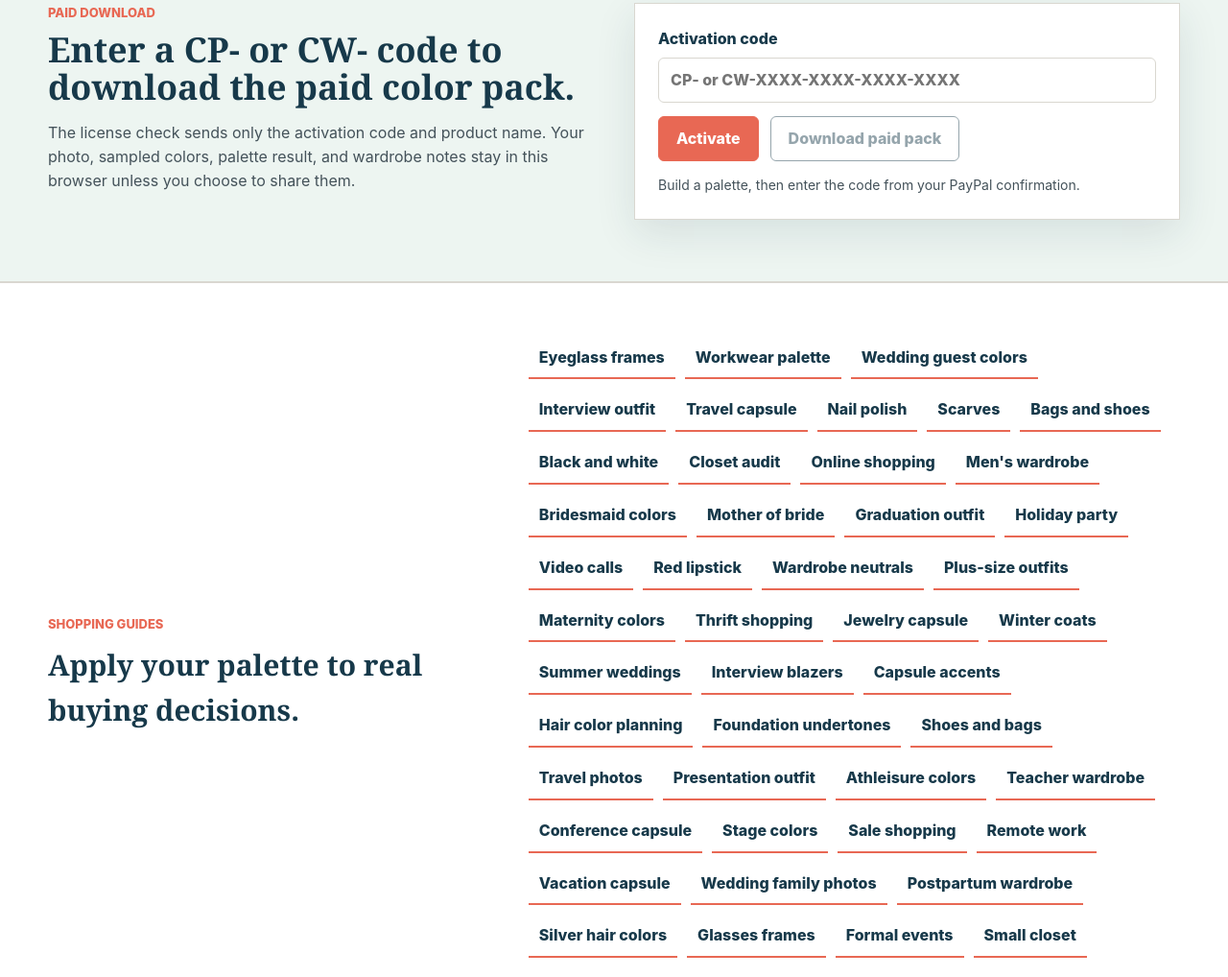
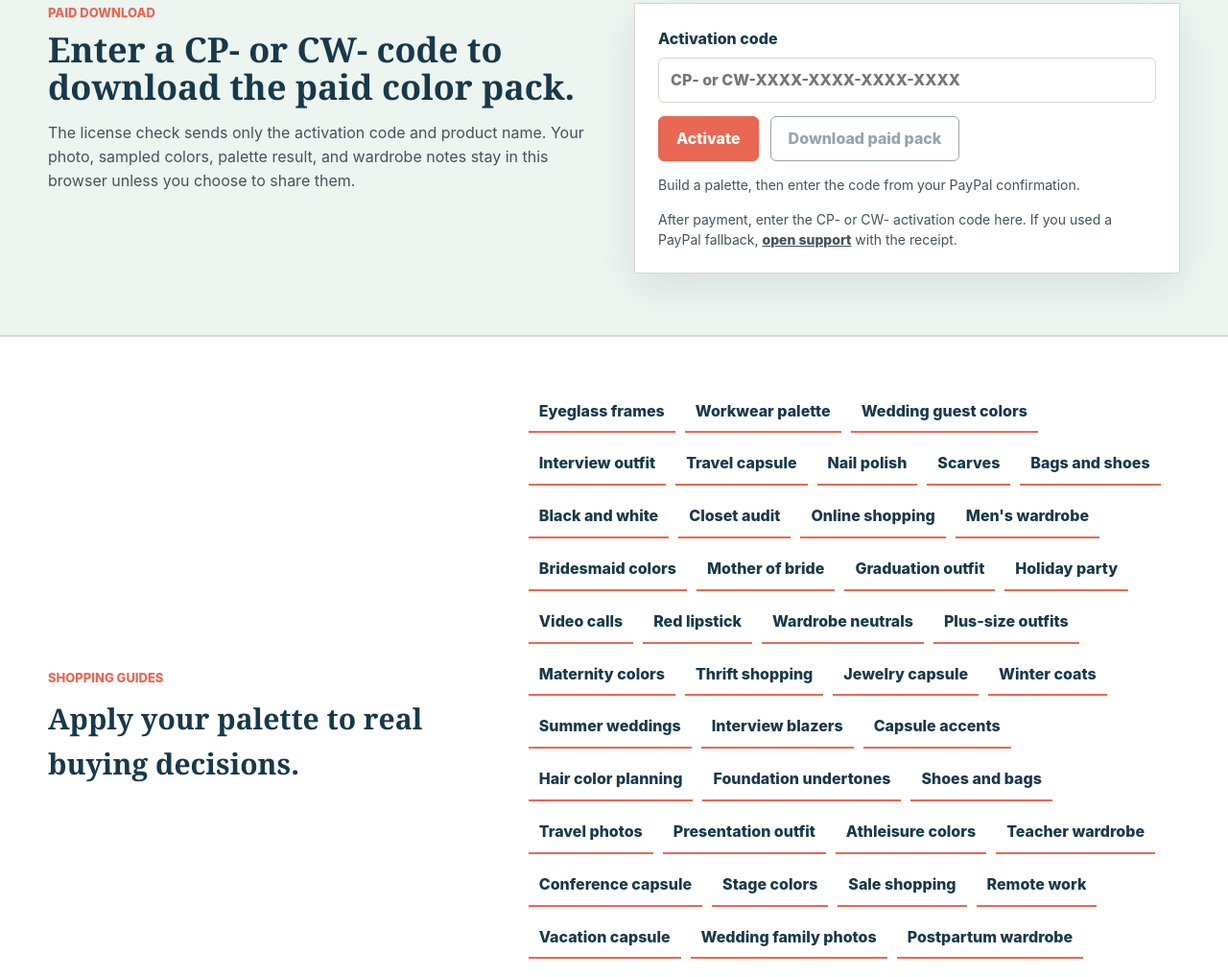
Before and after one commit to JamesC-ai/colorfitai, a website with bundled scripts: page public/index.html in a window 1280 px wide. Shown: the part 3027-4045 px from the top of the page at 96% size. Built offline with nearby package versions, Linux system fonts and the light colour scheme.

Commit message:
Clarify ColorFitAI activation path

```diff
--- a/public/index.html
+++ b/public/index.html
@@ -159,6 +159,7 @@
             <button class="secondary-button" id="downloadPack" type="button" disabled>Download paid pack</button>
           </div>
           <p id="proStatus" aria-live="polite">Build a palette, then enter the code from your PayPal confirmation.</p>
+          <p class="activation-help">After payment, enter the CP- or CW- activation code here. If you used a PayPal fallback, <a href="/support.html">open support</a> with the receipt.</p>
         </div>
       </section>
 
--- a/public/styles.css
+++ b/public/styles.css
@@ -174,6 +174,8 @@
 .activation-panel input { min-height: 46px; width: 100%; padding: 10px 12px; border: 1px solid var(--line); border-radius: 6px; color: var(--ink); }
 .activation-actions { display: flex; gap: 12px; margin-top: 14px; flex-wrap: wrap; }
 .activation-panel p { margin: 14px 0 0; color: var(--muted); font-size: 14px; }
+.activation-panel .activation-help { max-width: 58ch; line-height: 1.5; }
+.activation-help a { color: var(--forest); font-weight: 800; }
 .guide-band { padding: 56px max(24px, calc((100vw - 1180px) / 2)); display: grid; grid-template-columns: .8fr 1.2fr; gap: 48px; align-items: center; background: var(--white); border-top: 1px solid var(--line); }
 .guide-band h2 { margin: 6px 0 0; font-family: Georgia, serif; font-size: 30px; }
 .guide-links { display: flex; flex-wrap: wrap; gap: 10px; }
```
Also changed, not shown: tests/site.test.mjs (+2 -0 lines).
